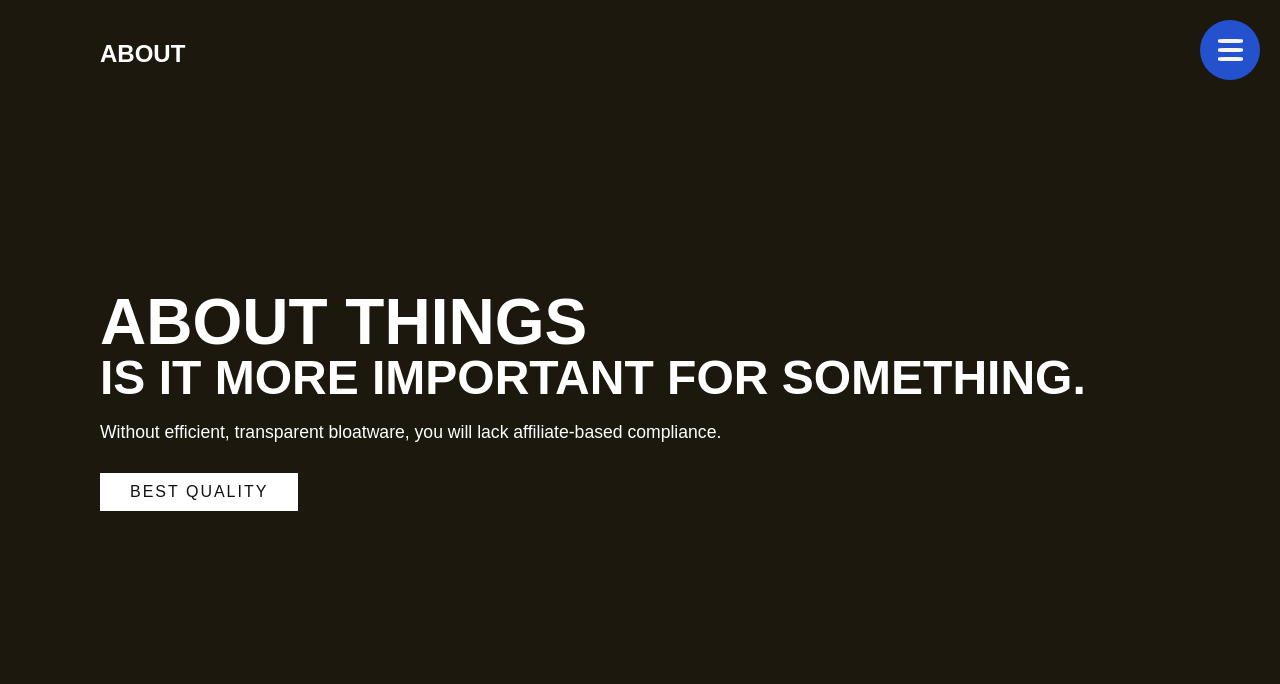
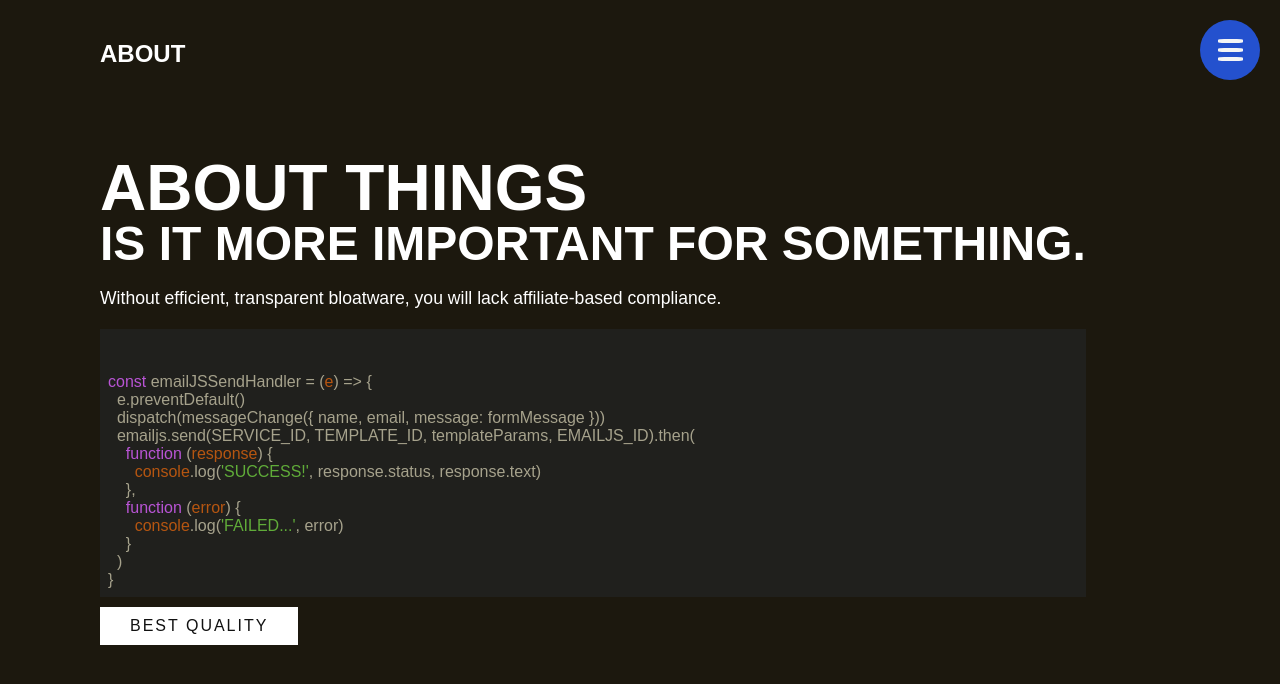
Before and after one commit to MaciejFigat/videoCover, a React (Create React App) app in the folder frontend/: page /about in a window 1280 px wide. Shown: the top 684 px of the page. Built offline with nearby package versions, Linux system fonts and the light colour scheme.

Commit message:
markdownExamples and react code syntaxHighlighter

```diff
--- a/frontend/package.json
+++ b/frontend/package.json
@@ -15,6 +15,7 @@
     "react-redux": "^7.2.2",
     "react-router-dom": "^5.2.0",
     "react-scripts": "4.0.3",
+    "react-syntax-highlighter": "^15.4.3",
     "redux": "^4.0.5",
     "redux-devtools-extension": "^2.13.9",
     "redux-thunk": "^2.3.0",
--- /dev/null
+++ b/frontend/src/components/EmailJSTutorial.js
@@ -0,0 +1,15 @@
+import React from 'react'
+// import ReactMarkdown from 'react-markdown'
+import SyntaxHighlighter from 'react-syntax-highlighter'
+import markdown from './markdownExamples.js'
+import { atelierDuneDark } from 'react-syntax-highlighter/dist/esm/styles/hljs'
+const EmailJSTutorial = () => {
+  //   return <ReactMarkdown children={markdown} />
+  return (
+    <SyntaxHighlighter language='javascript' style={atelierDuneDark}>
+      {markdown}
+    </SyntaxHighlighter>
+  )
+}
+
+export default EmailJSTutorial
--- /dev/null
+++ b/frontend/src/components/markdownExamples.js
@@ -0,0 +1,19 @@
+const jsxOne = `
+const emailJSSendHandler = (e) => {
+  e.preventDefault()
+  dispatch(messageChange({ name, email, message: formMessage }))
+  emailjs.send(SERVICE_ID, TEMPLATE_ID, templateParams, EMAILJS_ID).then(
+    function (response) {
+      console.log('SUCCESS!', response.status, response.text)
+    },
+    function (error) {
+      console.log('FAILED...', error)
+    }
+  )
+}
+`
+
+const markdown = `
+${jsxOne}`
+
+export default markdown
--- a/frontend/src/screens/About.js
+++ b/frontend/src/screens/About.js
@@ -8,6 +8,7 @@ import {
   pageVariantsLogo,
   pageVariants,
 } from '../animations/transitions'
+import EmailJSTutorial from '../components/EmailJSTutorial'
 
 const About = () => {
   const menuState = useSelector((state) => state.menuState)
@@ -43,6 +44,7 @@ const About = () => {
               Without efficient, transparent bloatware, you will lack
               affiliate-based compliance.
             </p>
+            <EmailJSTutorial />
             <a href='#'>Best Quality</a>
           </div>
         </section>
```
Also changed, not shown: 2 other files (tests, documents, lock files or other folders).
